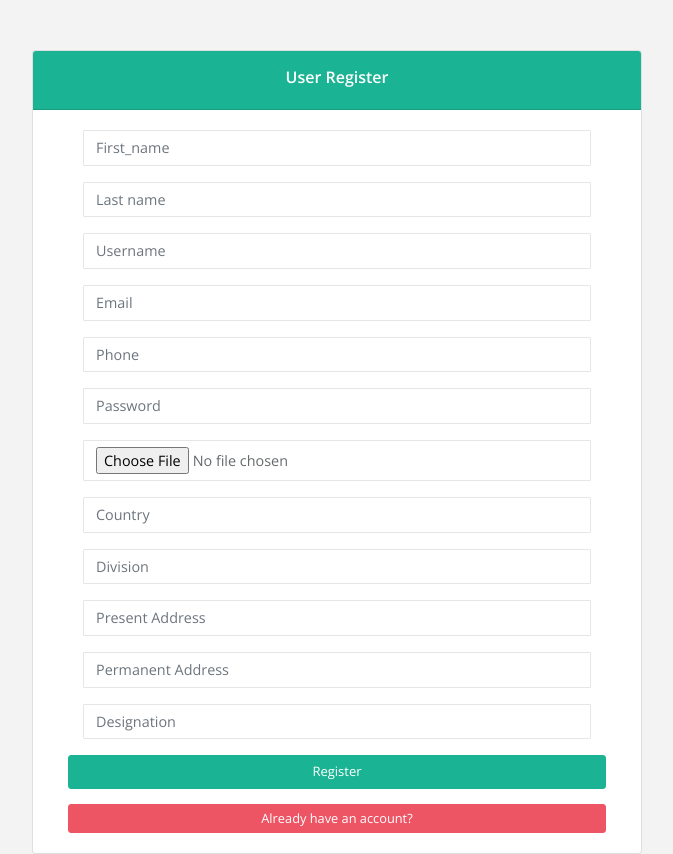
After one commit to saif409/Blog-With-Admin-Panel, a Django app: page /user/register/ in a window 1280 px wide. The commit adds this page. Shown: the whole page, without its empty margins (383-1056 px from the left). Run offline with Django 3.2, Linux system fonts and the light colour scheme; some libraries are stand-ins or nearby versions.

Commit message:
last update

```diff
--- a/sadmin/models.py
+++ b/sadmin/models.py
@@ -35,7 +35,7 @@ class Article(models.Model):
     body = models.TextField()
     second_body_title = models.CharField(max_length=100, null=True, blank=True)
     second_body = models.TextField(null=True, blank=True)
-    article_pic = models.FileField()
+    article_pic = models.ImageField()
     posted_on = models.DateTimeField(auto_now=False, auto_now_add=True)
     updated_on = models.DateTimeField(auto_now=True, auto_now_add=False)
     category = models.CharField(max_length=100)
--- a/templates/sadmin_templates/blog/update_blog.html
+++ b/templates/sadmin_templates/blog/update_blog.html
@@ -57,8 +57,8 @@
                             <th>Image</th>
 
                             <td>
-                                current:{{ article_obj.article_pic.url }}
-                                <input type="file" name="article_pic" class="form-control"/>
+
+                                <input type="file" name="article_pic" class="form-control" value="{{ article_obj.article_pic.url }}"/>
                             </td>
                         </tr>
 
--- a/templates/sadmin_templates/contact/contact_list.html
+++ b/templates/sadmin_templates/contact/contact_list.html
@@ -11,8 +11,6 @@
 {% endif %}
 </div>
 
-
-{% endif %}
 
 <div class="row">
     <div class="row container-fluid" style="margin-top:10px;">
--- a/templates/sadmin_templates/header.html
+++ b/templates/sadmin_templates/header.html
@@ -20,7 +20,7 @@
                         <div class="dropdown profile-element left-profile">
                             <img alt="image" class="rounded-circle" style="height:50px;width:50px;" src="{% static 'admin_template_static/img/profile_small.jpg' %}"/>
                             <a data-toggle="dropdown" class="dropdown-toggle" href="#">
-                                <span class="block m-t-xs font-bold profile-title" style="padding-left:20px">Admin Dashboard</span>
+                                <span class="block m-t-xs font-bold profile-title" >Admin Dashboard</span>
                             </a>
                         </div>
                         <div class="logo-element">
--- a/templates/sadmin_templates/index.html
+++ b/templates/sadmin_templates/index.html
@@ -60,7 +60,7 @@
         <div class="card">
             <div class="card-header">
                 <div class="row align-items-center">
-                    <h1 class="text-blod" style="padding-left:20px;">All Survey</h1>
+                    <h1 class="text-blod" style="padding-left:20px;">All Blog</h1>
                 </div>
                 </div>
                 <div class="container" style="margin-top:30px;">
--- a/templates/sadmin_templates/login.html
+++ b/templates/sadmin_templates/login.html
@@ -44,7 +44,7 @@
                         <input type="password" name="pass" class="form-control" placeholder="Password" required="">
                     </div>
                     <button type="submit" class="btn btn-primary block full-width m-b">Login</button>
-                    <a class="btn btn-sm btn-white btn-block" href="register.html">Create an account</a>
+                    <a class="btn btn-sm btn-white btn-block" href="{% url 'user_login' %}">Click here for user login</a>
                 </form>
                 <p class="m-t"> <small> Track Your Work &copy; 2020</small> </p>
             </div>
--- a/templates/sadmin_templates/user/register_user.html
+++ b/templates/sadmin_templates/user/register_user.html
@@ -20,7 +20,7 @@
             <div class="card-header">
               <div class="row align-items-center">
                 <div class="col-8">
-                  <h3 class="mb-0">Add New Surveyor</h3>
+                  <h3 class="mb-0">Add New User</h3>
                 </div>
               </div>
             </div>
--- a/templates/user_templates/create_blog.html
+++ b/templates/user_templates/create_blog.html
@@ -76,7 +76,7 @@
                             <div class="col-lg-6">
                                 <div class="form-group">
                                     <label class="form-control-label" style="color:#000;">File</label>
-                                    <input type="file" name="article_pic" class="form-control" required>
+                                    <input type="file" name="image" class="form-control" required>
                                 </div>
                             </div>
                         </div>
--- a/templates/user_templates/login.html
+++ b/templates/user_templates/login.html
@@ -34,7 +34,7 @@
                     </div>
                     <button type="submit" class="btn btn-primary block full-width m-b">Login</button>
 
-                    <a class="btn btn-sm btn-white btn-block" href="register.html">Create an account</a>
+                    <a class="btn btn-sm btn-white btn-block" href="{% url 'register' %}">Create an account</a>
                 </form>
                 <p class="m-t"> <small> Track Your Work &copy; 2020</small> </p>
             </div>
--- /dev/null
+++ b/templates/user_templates/register.html
@@ -0,0 +1,132 @@
+<!DOCTYPE html>
+<html>
+
+<head>
+    {% load static %}
+
+    <meta charset="utf-8">
+    <meta name="viewport" content="width=device-width, initial-scale=1.0">
+
+    <title> Blog | Register</title>
+
+    <link href="{% static 'admin_template_static/css/bootstrap.min.css' %}" rel="stylesheet">
+    <link href="{% static 'admin_template_static/font-awesome/css/font-awesome.css' %}" rel="stylesheet">
+
+    <link href="{% static 'admin_template_static/css/animate.css' %}" rel="stylesheet">
+    <link href="{% static 'admin_template_static/css/style.css' %}" rel="stylesheet">
+
+</head>
+
+<body class="gray-bg">
+
+
+<div class="col-lg-6" style="margin-left:400px;margin-top:50px;margin-bottom:px;">
+    <div class="card">
+        <div class="card-header text-center bg-primary">
+            <h3>User Register</h3>
+        </div>
+        <div class="card-body">
+            <div class="container-fluid">
+                <form method="POST">
+                    {% csrf_token %}
+                    <div class="col-lg-12">
+                        <div class="row">
+                            <div class="col-lg-12">
+
+                                <div class="form-group">
+                                    <input type="text" name="first_name" class="form-control" placeholder="First_name"
+                                           required="">
+                                </div>
+                            </div>
+                            <div class="col-lg-12">
+                                <div class="form-group">
+                                    <input type="password" name="last_name" class="form-control" placeholder="Last name"
+                                           required="">
+                                </div>
+                            </div>
+                            <div class="col-lg-12">
+
+                                <div class="form-group">
+                                    <input type="text" name="username" class="form-control" placeholder="Username"
+                                           required="">
+                                </div>
+                            </div>
+                            <div class="col-lg-12">
+                                <div class="form-group">
+                                    <input type="password" name="email" class="form-control" placeholder="Email"
+                                           required="">
+                                </div>
+                            </div>
+                            <div class="col-lg-12">
+
+                                <div class="form-group">
+                                    <input type="text" name="phone" class="form-control" placeholder="Phone"
+                                           required="">
+                                </div>
+                            </div>
+                            <div class="col-lg-12">
+                                <div class="form-group">
+                                    <input type="password" name="password" class="form-control" placeholder="Password"
+                                           required="">
+                                </div>
+                            </div>
+                            <div class="col-lg-12">
+
+                                <div class="form-group">
+                                    <input type="file" name="profile_picture" class="form-control" required="">
+                                </div>
+                            </div>
+                            <div class="col-lg-12">
+                                <div class="form-group">
+                                    <input type="password" name="country" class="form-control" placeholder="Country"
+                                           required="">
+                                </div>
+                            </div>
+                            <div class="col-lg-12">
+
+                                <div class="form-group">
+                                    <input type="text" name="division" class="form-control" placeholder="Division"
+                                           required="">
+                                </div>
+                            </div>
+                            <div class="col-lg-12">
+                                <div class="form-group">
+                                    <input type="password" name="present_address" class="form-control" placeholder="Present Address"
+                                           required="">
+                                </div>
+                            </div>
+                            <div class="col-lg-12">
+
+                                <div class="form-group">
+                                    <input type="text" name="permanent_address" class="form-control" placeholder="Permanent Address"
+                                           required="">
+                                </div>
+                            </div>
+                            <div class="col-lg-12">
+                                <div class="form-group">
+                                    <input type="password" name="designation" class="form-control" placeholder="Designation"
+                                           required="">
+                                </div>
+                            </div>
+                        </div>
+                    </div>
+
+                    <button type="submit" class="btn btn-primary block full-width m-b">Register</button>
+
+                    <a class="btn btn-sm btn-danger btn-block" href="{% url 'user_login' %}">Already have an account?</a>
+                </form>
+
+            </div>
+        </div>
+    </div>
+</div>
+
+
+<!-- Mainly scripts -->
+<script src="{% static 'admin_template_static/js/jquery-3.1.1.min.js' %}"></script>
+<script src="{% static 'admin_template_static/js/popper.min.js' %}"></script>
+<script src="{% static 'admin_template_static/js/bootstrap.js' %}"></script>
+
+</body>
+
+</html>
--- a/templates/user_templates/sideber.html
+++ b/templates/user_templates/sideber.html
@@ -2,8 +2,8 @@
  <aside id="colorlib-aside" role="complementary" class="js-fullheight" style="background-color:#227687;">
         <nav id="colorlib-main-menu" role="navigation">
             <ul>
-                <li class="colorlib-active"><a href="{% url 'user-home' %}">Home</a></li>
-                <li><a href="{% url 'user_profile' %}">Profile</a></li>
+                <li class="colorlib-active"><a href="{% url 'user-home' %}">Home {{ request.session.username }}</a></li>
+                <li><a href="">Profile</a></li>
                 <li><a href="{% url 'create_blog' %}">Create Blog</a></li>
                 <li><a href="{% url 'about' %}">About</a></li>
                 <li><a href="{% url 'contact' %}">Contact</a></li>
--- a/user/urls.py
+++ b/user/urls.py
@@ -20,12 +20,12 @@ from.import views
 urlpatterns = [
     path('home/',views.home, name='user-home'),
     path('login/',views.login, name='user_login'),
+    path('register/',views.register, name='register'),
     path('user_logout/',views.user_logout, name='user_logout'),
     path('all_blog/', views.all_blog, name="all_blog"),
     path('single_blog/<int:id>/', views.single_blog, name="single_blog"),
-    path('single_category/<str:name>/', views.single_category, name="single_category"),
     path('create_blog/', views.create_blog, name="create_blog"),
-    path('user_profile/', views.user_profile, name="user_profile"),
+    path('user_profile/<int:id>', views.user_profile, name="user_profile"),
     path('edit_profile/<int:user_id>/', views.profile_edit, name="profile_edit"),
     path('blog_list/<int:user_id>/', views.blog_list, name="user_blog_list"),
     path('blog_remove/<int:id>/>', views.blog_remove, name="blog_remove"),
--- a/user/views.py
+++ b/user/views.py
@@ -31,18 +31,39 @@ def user_logout(request):
     return redirect('user_login')
 
 
+def register(request):
+    if request.method == "POST":
+        first_name = request.POST.get('first_name')
+        last_name = request.POST.get('last_name')
+        username = request.POST.get('username')
+        email = request.POST.get('email')
+        phone = request.POST.get('phone')
+        password = request.POST.get('password')
+        profile_picture = request.POST.get('profile_picture')
+        country = request.POST.get('country')
+        division = request.POST.get('division')
+        present_address = request.POST.get('present_address')
+        permanent_address = request.POST.get('permanent_address')
+        designation = request.POST.get('designation')
+        user_obj = Author(first_name=first_name,last_name=last_name,username=username,email=email,
+                          phone=phone,password=password,profile_picture=profile_picture,
+                          country=country,division=division,present_address=present_address,
+                          permanent_address=permanent_address,designation=designation
+                          )
+        user_obj.save()
+    return render(request, 'user_templates/register.html')
+
 def home(request):
     article_obj = Article.objects.all()
-
     context={
         'article_obj': article_obj,
     }
     return render(request, 'user_templates/index.html', context)
 
 
-def user_profile(request):
-    author_obj = get_object_or_404(Author, username=request.session['author_username'])
-    context ={
+def user_profile(request,id):
+    author_obj = get_object_or_404(Author, id=id)
+    context = {
         'author_obj': author_obj
     }
     return render(request, 'user_templates/profile.html', context)
@@ -88,17 +109,13 @@ def single_blog(request, id):
     return render(request, 'user_templates/single_blog.html', context)
 
 
-def single_category(request, name):
-    return render(request, 'user_templates/single_category.html')
-
-
 def create_blog(request):
     if request.method == "POST":
         title = request.POST.get('title')
         body = request.POST.get('body')
         second_body_title = request.POST.get('second_body_title')
         second_body = request.POST.get('second_body')
-        article_pic = request.POST.get('article_pic')
+        article_pic = request.POST.get('image')
         category = request.POST.get('category')
         article_author = request.POST.get('article_author')
         blog_obj = Article(title=title, body=body, second_body_title=second_body_title,
@@ -137,3 +154,10 @@ def contact(request):
         contact_obj.save()
         messages.success(request, 'Your Message send to Admin !!')
     return render(request, 'user_templates/contact.html')
+
+
+def comment(request):
+    if request.method == "POST":
+        comment = request.POST.get('comment')
+        comment_obj = Comment(comment=comment)
+        return redirect('single_blog', id=id)
```
Also changed, not shown: templates/sadmin_templates/user/user_update.html (+0 -9 lines), templates/user_templates/single_blog.html (+0 -21 lines), db.sqlite3, sadmin/migrations/0011_auto_20200930_1003.py (added).
